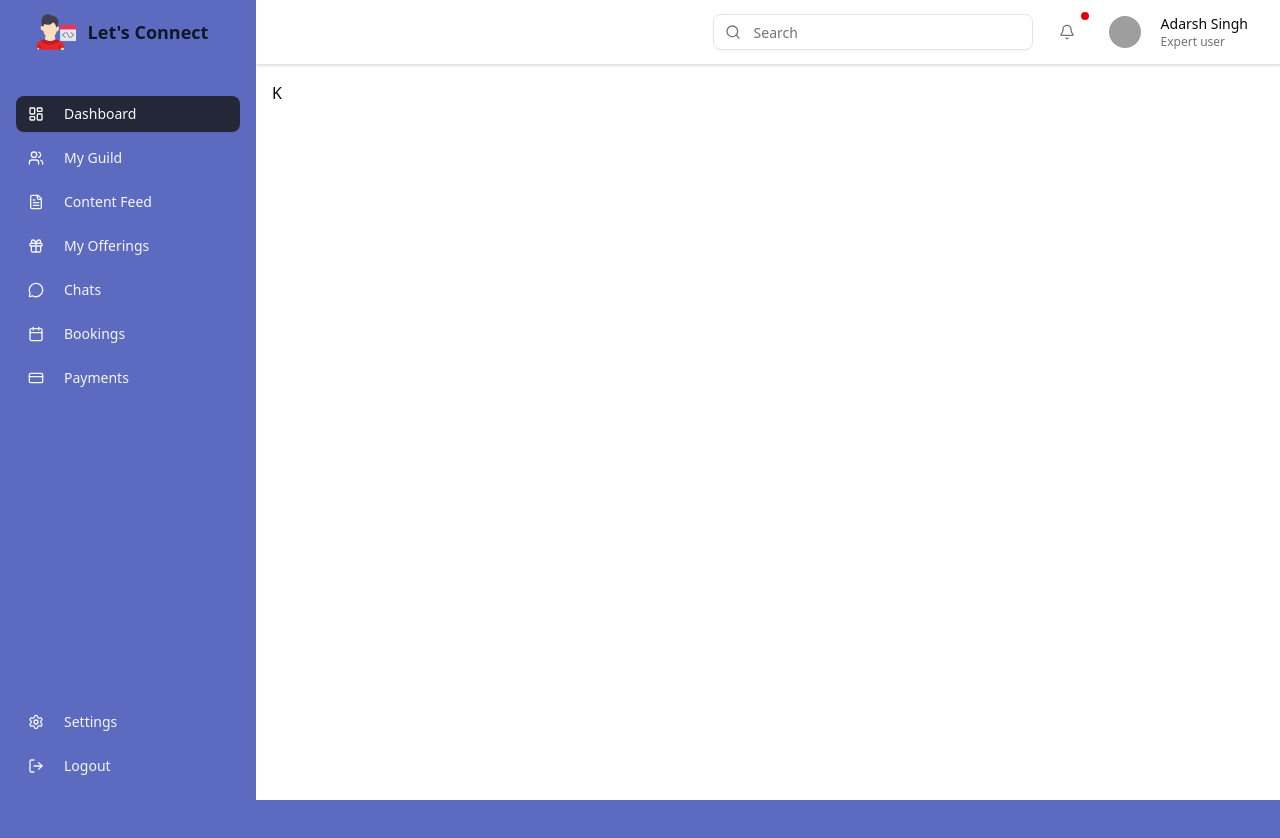
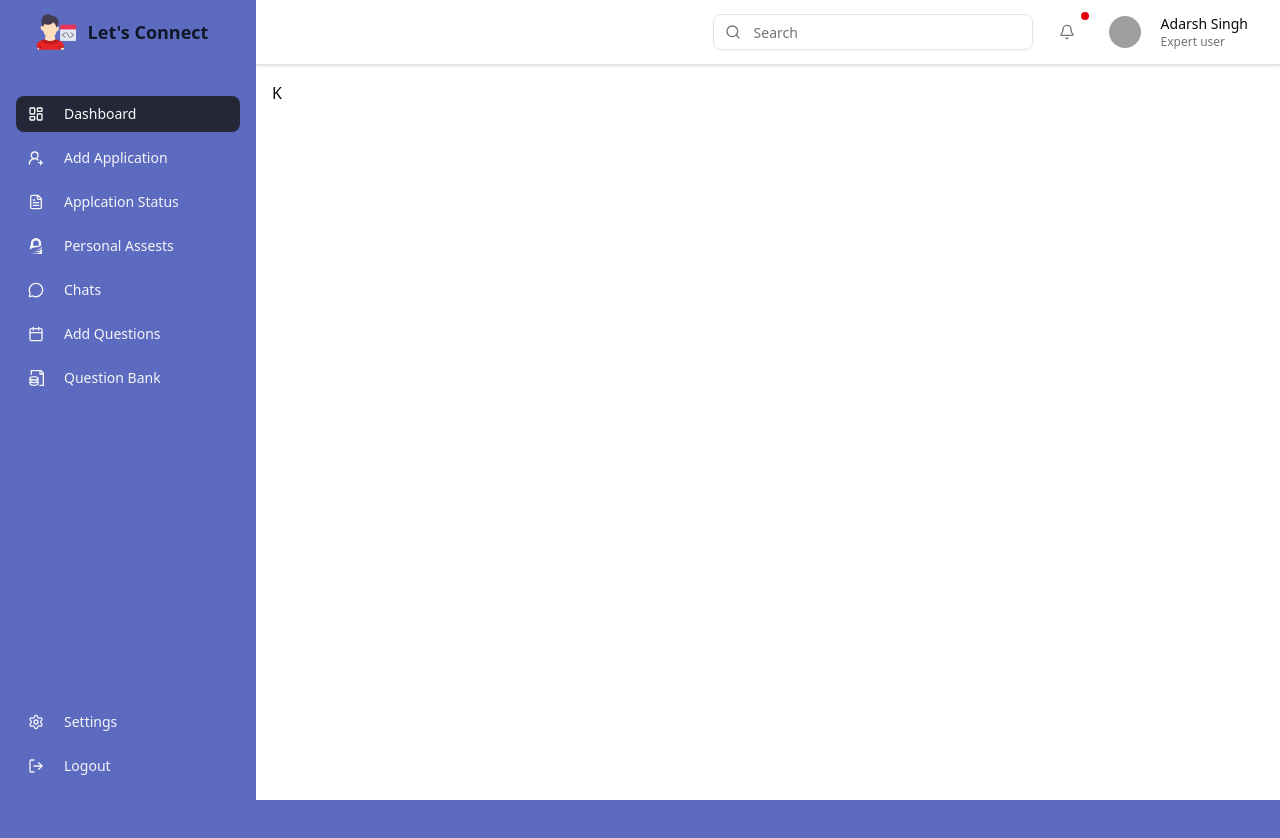
Before and after one commit to AdarshSingh9540/job-application-tracker, a Next.js app: page / in a window 1280 px wide. Shown: the top 838 px of the page. Built offline with nearby package versions, Linux system fonts and the light colour scheme; grey boxes are pictures that could not be loaded.

Commit message:
feat: add react-icons dependency and update Sidebar and Navbar components

```diff
--- a/package.json
+++ b/package.json
@@ -18,6 +18,7 @@
     "next": "15.3.5",
     "react": "^19.0.0",
     "react-dom": "^19.0.0",
+    "react-icons": "^5.5.0",
     "tailwind-merge": "^3.3.1"
   },
   "devDependencies": {
--- a/src/layout/Navbar.tsx
+++ b/src/layout/Navbar.tsx
@@ -30,7 +30,7 @@ export function Navbar({ onMenuClick, title = "Dashboard" }: NavbarProps) {
             className="lg:hidden mr-2"
             onClick={onMenuClick}
           >
-            <Menu className="w-5 h-5" />
+            <Menu className="w-5 h-5 text-gray-950" />
           </Button>
         </div>
 
--- a/src/layout/Sidebar.tsx
+++ b/src/layout/Sidebar.tsx
@@ -12,19 +12,27 @@ import {
   CreditCard,
   Settings,
   LogOut,
+  UserRoundPlus,
 } from "lucide-react";
 import { Button } from "@/components/ui/button";
 import { cn } from "@/lib/utils";
 import logo from "../../public/programmer.png";
 import Image from "next/image";
+import { SiGnuprivacyguard } from "react-icons/si";
+import { GrDocumentStore } from "react-icons/gr";
+
 const mainSidebarItems = [
   { icon: LayoutDashboard, label: "Dashboard", href: "/" },
-  { icon: Users, label: "My Guild", href: "/guild" },
-  { icon: FileText, label: "Content Feed", href: "/content" },
-  { icon: Gift, label: "My Offerings", href: "/offerings" },
+  { icon: UserRoundPlus, label: "Add Application", href: "/application" },
+  { icon: FileText, label: "Applcation Status", href: "/status" },
+  {
+    icon: SiGnuprivacyguard,
+    label: "Personal Assests",
+    href: "/personal-assest",
+  },
   { icon: MessageCircle, label: "Chats", href: "/chat" },
-  { icon: Calendar, label: "Bookings", href: "/bookings" },
-  { icon: CreditCard, label: "Payments", href: "/payments" },
+  { icon: Calendar, label: "Add Questions", href: "/add-question" },
+  { icon: GrDocumentStore, label: "Question Bank", href: "/question-bank" },
 ];
 
 const bottomSidebarItems = [
@@ -63,7 +71,7 @@ export function Sidebar({ isOpen, onClose }: SidebarProps) {
               src={logo}
               alt="GuildUp Logo"
               width={40}
-              height={40}
+              height={60}
               className="rounded-md"
             />
             <span className="text-lg font-bold text-gray-900 mx-3">
```
Also changed, not shown: 1 other file (tests, documents, lock files or other folders).
